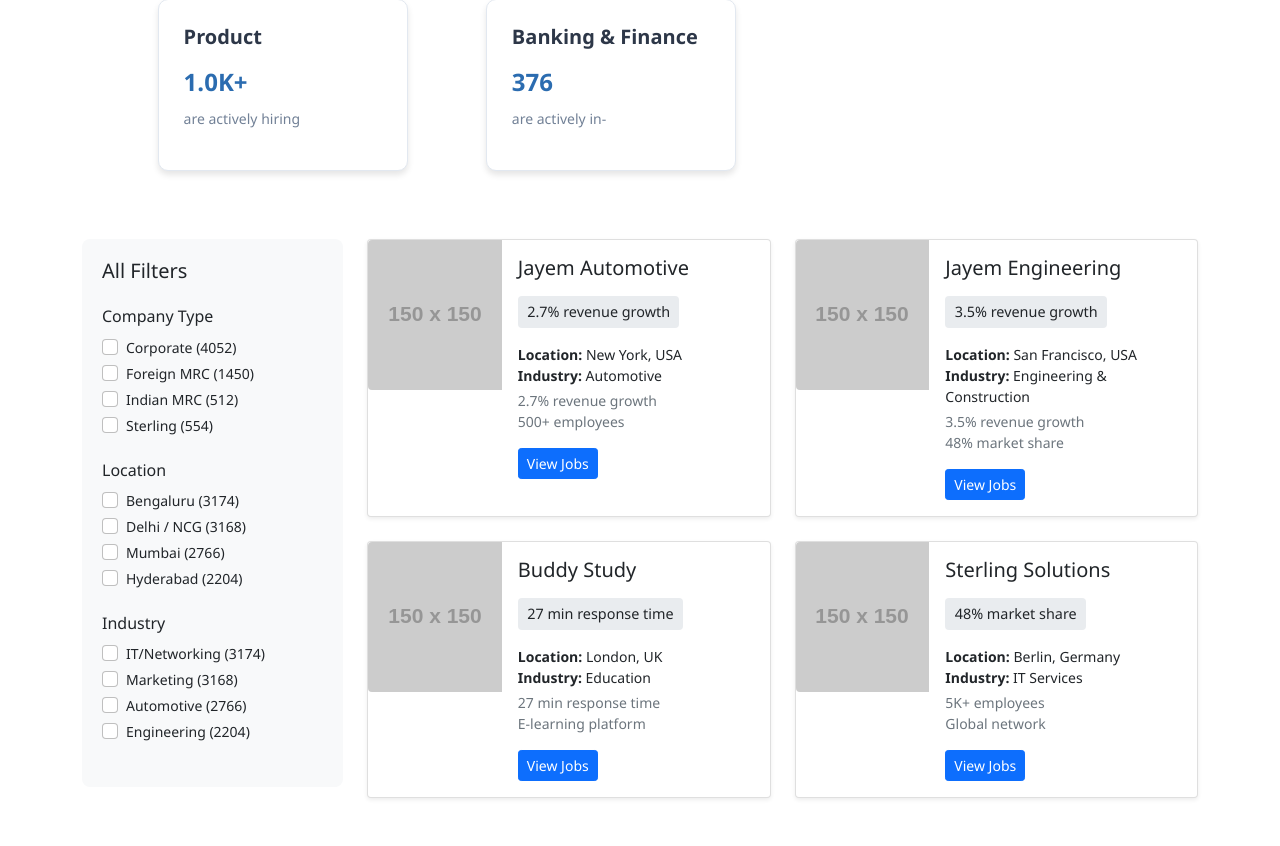
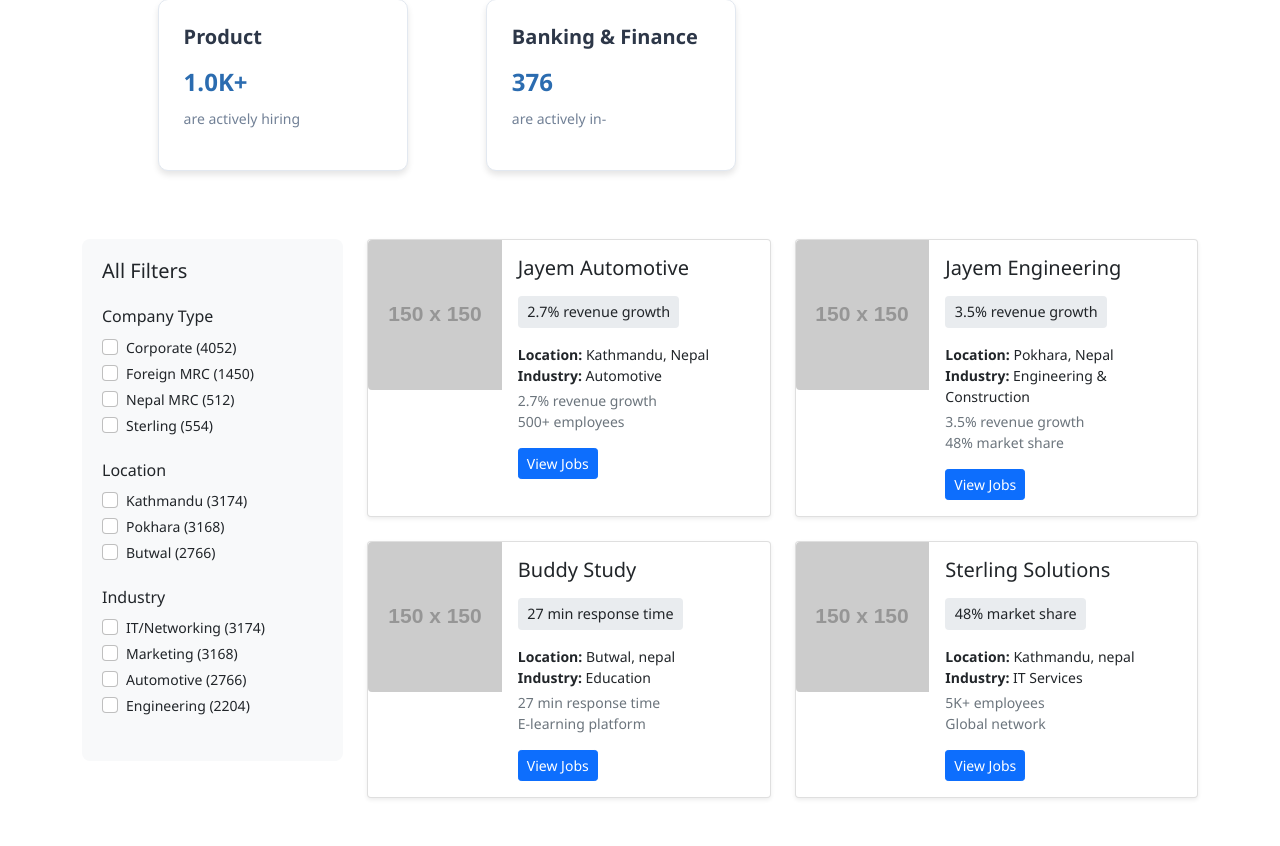
Before and after one commit to Khushbumandal2060/Jobnepal, a PHP site: page /companies/index.php in a window 1280 px wide. Shown: the part 409-1255 px from the top of the page. Run offline with PHP 8.4, Linux system fonts and the light colour scheme; grey boxes labelled with a size stand in for pictures from a placeholder-image service; some libraries are stand-ins or nearby versions.

Commit message:
Companies type updated

```diff
--- a/companies/index.php
+++ b/companies/index.php
@@ -61,7 +61,7 @@
                         $companyTypes = [
                             'Corporate' => 4052,
                             'Foreign MRC' => 1450,
-                            'Indian MRC' => 512,
+                            'Nepal MRC' => 512,
                             'Sterling' => 554
                         ];
 
@@ -78,10 +78,10 @@
                         <h6>Location</h6>
                         <?php
                         $locations = [
-                            'Bengaluru' => 3174,
-                            'Delhi / NCG' => 3168,
-                            'Mumbai' => 2766,
-                            'Hyderabad' => 2204
+                            'Kathmandu' => 3174,
+                            'Pokhara' => 3168,
+                            'Butwal' => 2766
+
                         ];
 
                         foreach ($locations as $location => $count) {
@@ -122,7 +122,7 @@
                         [
                             'name' => 'Jayem Automotive',
                             'image' => 'https://placehold.co/150x150',
-                            'location' => 'New York, USA',
+                            'location' => 'Kathmandu, Nepal',
                             'industry' => 'Automotive',
                             'highlights' => ['2.7% revenue growth', '500+ employees'],
                             'revenue' => '2.7% revenue growth'
@@ -130,7 +130,7 @@
                         [
                             'name' => 'Jayem Engineering',
                             'image' => 'https://placehold.co/150x150',
-                            'location' => 'San Francisco, USA',
+                            'location' => 'Pokhara, Nepal',
                             'industry' => 'Engineering & Construction',
                             'highlights' => ['3.5% revenue growth', '48% market share'],
                             'revenue' => '3.5% revenue growth'
@@ -138,7 +138,7 @@
                         [
                             'name' => 'Buddy Study',
                             'image' => 'https://placehold.co/150x150',
-                            'location' => 'London, UK',
+                            'location' => 'Butwal, nepal',
                             'industry' => 'Education',
                             'highlights' => ['27 min response time', 'E-learning platform'],
                             'revenue' => '27 min response time'
@@ -146,7 +146,7 @@
                         [
                             'name' => 'Sterling Solutions',
                             'image' => 'https://placehold.co/150x150',
-                            'location' => 'Berlin, Germany',
+                            'location' => 'Kathmandu, nepal',
                             'industry' => 'IT Services',
                             'highlights' => ['5K+ employees', 'Global network'],
                             'revenue' => '48% market share'
```
